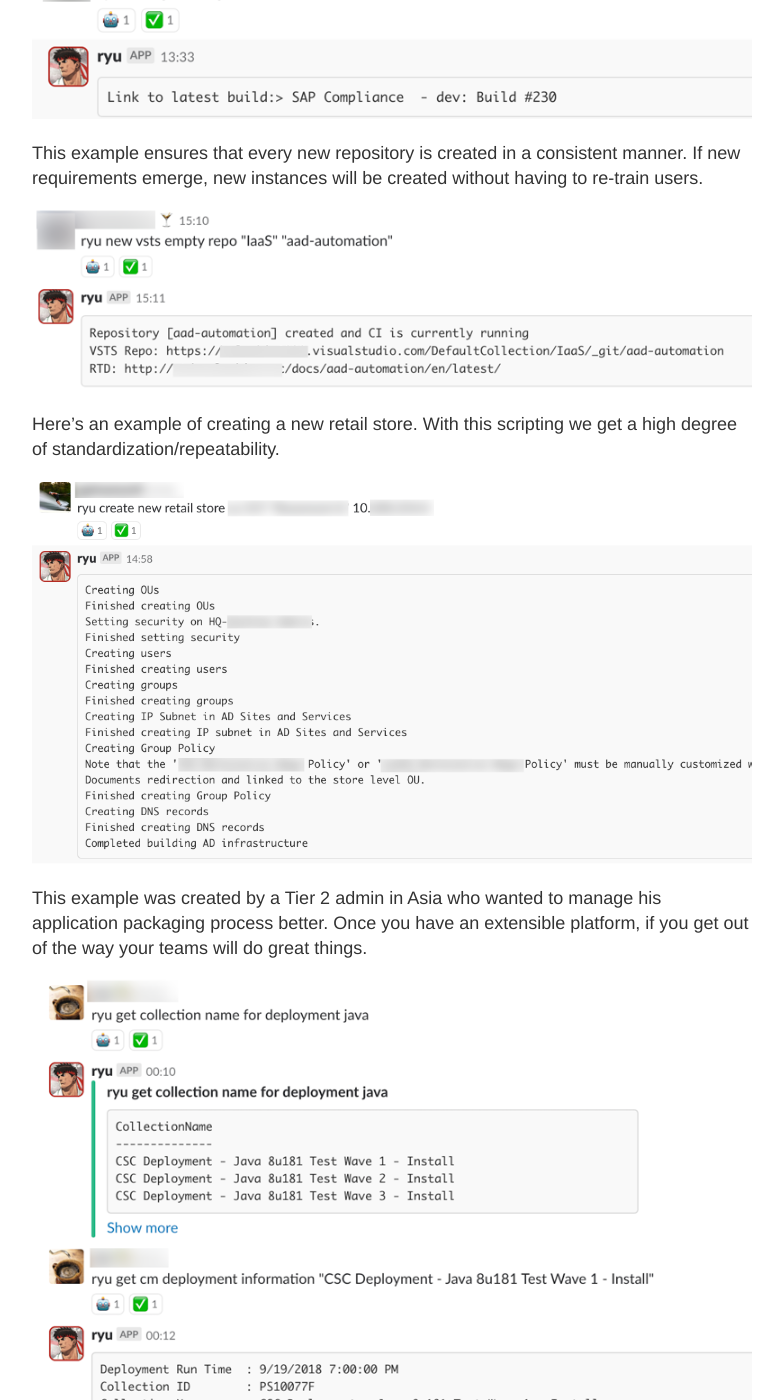
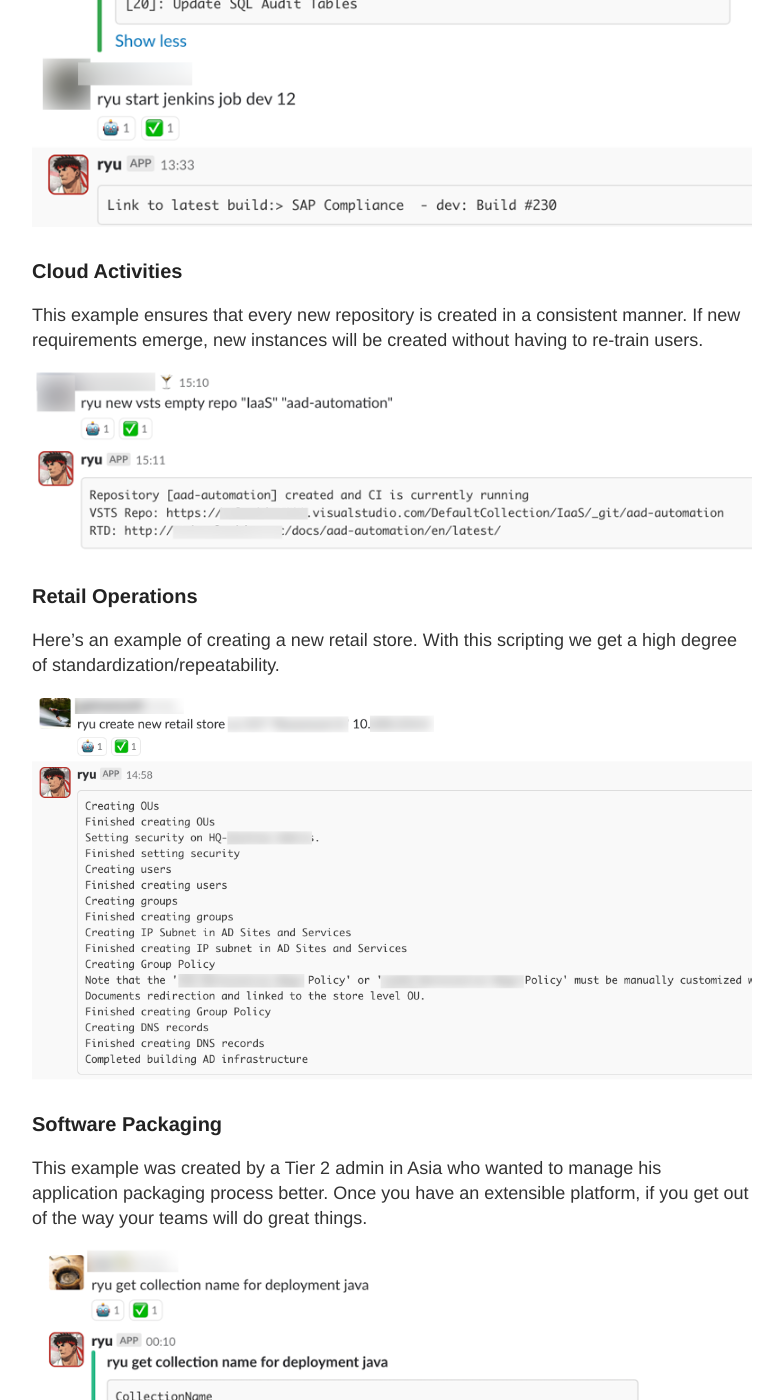
Before and after one commit to scottnasello/scottnasello.github.io, a Jekyll site: the page built from _posts/2018-09-24-ChatOps.md, in a window 1280 px wide and 1400 px high, scrolled down 6406 px. Shown: the whole window, without its empty margins (248-1031 px from the left). Built offline with Jekyll 4.4.1, drawn with Linux system fonts in a browser that asks for light colours; comment, search, counter and statistics services are not loaded; some of the changed text lies outside the part shown.

Commit message:
ChatOps refinement

```diff
--- a/_posts/2018-09-24-ChatOps.md
+++ b/_posts/2018-09-24-ChatOps.md
@@ -59,22 +60,28 @@ I love these 3 examples as they provide a comprehensive view of operations and e
 
 ![100 Days Challenge](/images/ChatOps-network-status.png)
 
+### Jenkins Menu
 This example was created by an engineer to enable adhoc jenkins jobs, especially by stakeholders who didn't have access to Jenkins.
 
 ![100 Days Challenge](/images/ChatOps-jenkins-menu.png)
+
+### Cloud Activities
 
 This example ensures that every new repository is created in a consistent manner.  If new requirements emerge, new instances will be created without having to re-train users.
 
 ![100 Days Challenge](/images/ChatOps-new-repo.png)
 
+### Retail Operations
 Here's an example of creating a new retail store.  With this scripting we get a high degree of standardization/repeatability.
 
 ![100 Days Challenge](/images/ChatOps-new-store.png)
 
+### Software Packaging
 This example was created by a Tier 2 admin in Asia who wanted to manage his application packaging process better.  Once you have an extensible platform, if you get out of the way your teams will do great things.
 
 ![100 Days Challenge](/images/ChatOps-java-packaging.png)
 
+### CHEF cookbook promotion
 As we have matured our ChatOps practices our engineers have automated the things that cause them the greatest pain (like having to cart around a laptop).  This is an example of being able to promote chef cookbooks through our test environments.
 ![100 Days Challenge](/images/ChatOps-promote-chef.png)
 
```
Also changed, not shown: other parts of _posts/2018-09-24-ChatOps.md (+1 -0 lines).
